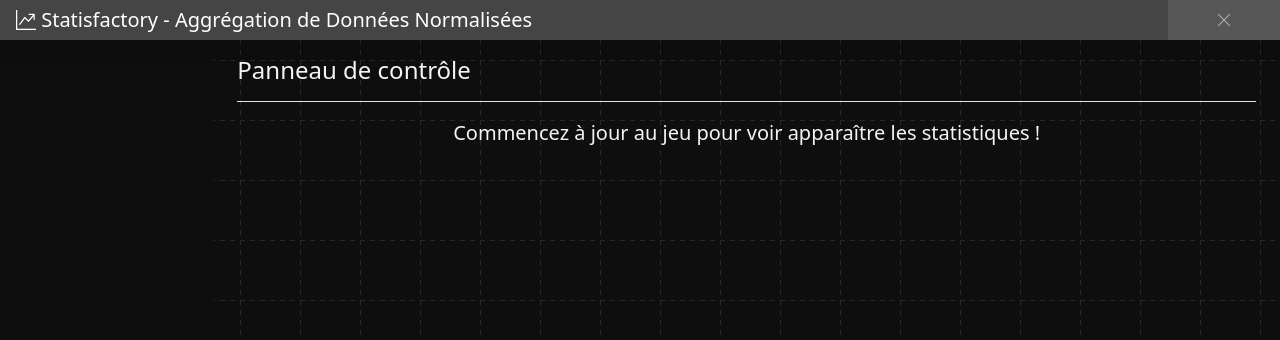
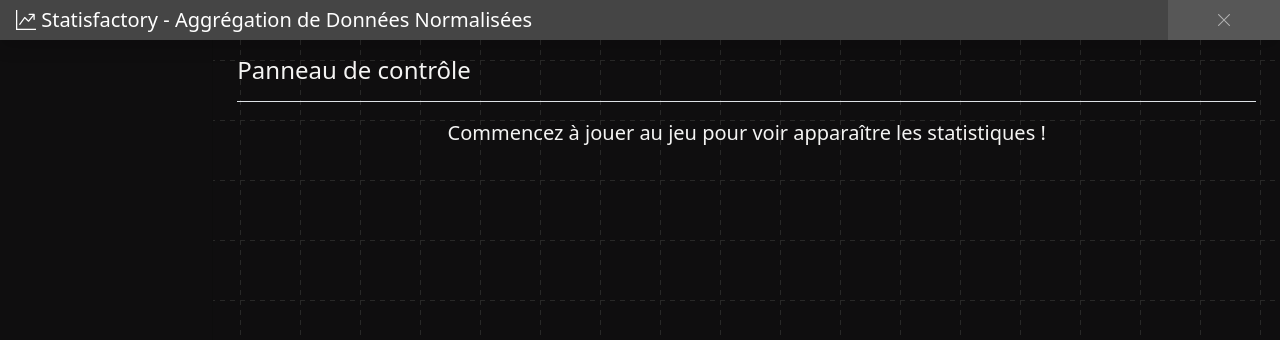
Before and after one commit to Amustache/Statisfactory, a Flask app: template webapp/templates/main.html in a window 1280 px wide. Shown: the top 340 px of the page. Run offline with Flask 3, Linux system fonts and the light colour scheme; the template is opened without the code that fills it, so the values that code supplies are empty; parts of the project's set-up code (start-up, migrations or seed data) failed here and were passed over; some libraries are stand-ins or nearby versions.

Commit message:
Fix typo, ignore .sav

```diff
--- a/webapp/templates/main.html
+++ b/webapp/templates/main.html
@@ -91,7 +91,7 @@
           {% endif %}
         </div>
         {% else %}
-        <p class="lead">Commencez à jour au jeu pour voir apparaître les statistiques !</p>
+        <p class="lead">Commencez à jouer au jeu pour voir apparaître les statistiques !</p>
         {% endif %}
       </div>
     </main>
```
Also changed, not shown: 1 other file.
